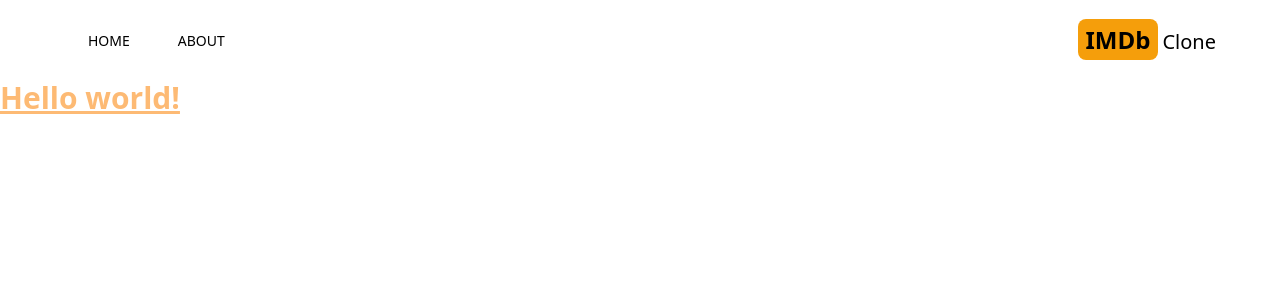
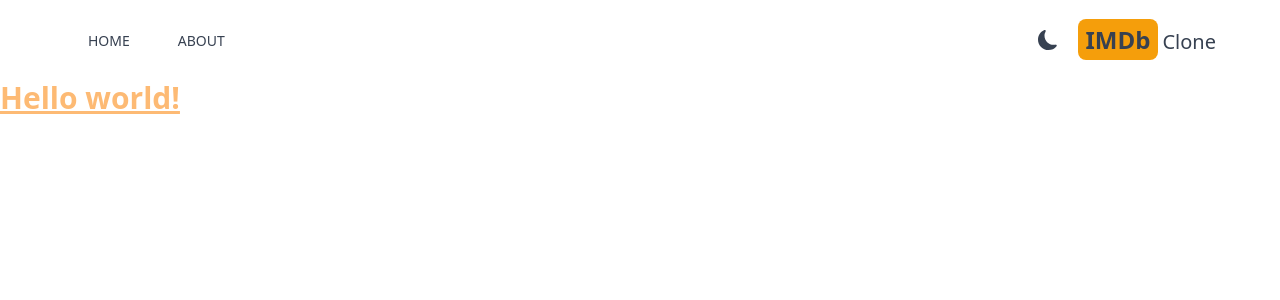
Before and after one commit to denizayjs/nextjs-imdb-clone, a Next.js app: page / in a window 1280 px wide. Shown: the top 300 px of the page. Built offline with nearby package versions, Linux system fonts and the light colour scheme.

Commit message:
add dark mode

```diff
--- a/package.json
+++ b/package.json
@@ -13,6 +13,7 @@
     "eslint": "8.33.0",
     "eslint-config-next": "13.1.6",
     "next": "13.1.6",
+    "next-themes": "^0.2.1",
     "react": "18.2.0",
     "react-dom": "18.2.0",
     "react-icons": "^4.7.1"
--- /dev/null
+++ b/src/app/Providers.jsx
@@ -0,0 +1,21 @@
+"use client";
+
+import { ThemeProvider } from "next-themes";
+import React from "react";
+
+export default function Providers({ children }) {
+  return (
+    <ThemeProvider enableSystem={true} attribute="class">
+      <div
+        className="dark:bg-gray-700
+       dark:text-gray-200
+        text-gray-700
+        transition-colors
+        duration-300
+        min-h-screen select-none"
+      >
+        {children}
+      </div>
+    </ThemeProvider>
+  );
+}
--- a/src/app/layout.js
+++ b/src/app/layout.js
@@ -1,16 +1,19 @@
 import "./globals.css";
 import Header from "@/components/Header";
+import Providers from "./Providers";
 export default function RootLayout({ children }) {
   return (
     <html lang="en">
       <body>
-        {/* Header */}
-        <Header />
-        {/* Navbar */}
+        <Providers>
+          {/* Header */}
+          <Header />
+          {/* Navbar */}
 
-        {/* SearchBox */}
+          {/* SearchBox */}
 
-        {children}
+          {children}
+        </Providers>
       </body>
     </html>
   );
--- /dev/null
+++ b/src/components/DarkModeSwitch.jsx
@@ -0,0 +1,36 @@
+"use client";
+import React, { useEffect, useState } from "react";
+import { MdLightMode } from "react-icons/md";
+import { BsFillMoonFill } from "react-icons/bs";
+import { useTheme } from "next-themes";
+
+export default function DarkModeSwitch() {
+  const { systemTheme, theme, setTheme } = useTheme();
+  const currentTheme = theme === "system" ? systemTheme : theme;
+  const [mounted, setMounted] = useState(false);
+
+  useEffect(() => {
+    setMounted(true);
+  }, []);
+
+  return (
+    <>
+      {mounted &&
+        (currentTheme === "dark" ? (
+          <MdLightMode
+            className="text-xl cursor-pointer hover:text-amber-500"
+            onClick={() => {
+              setTheme("light");
+            }}
+          />
+        ) : (
+          <BsFillMoonFill
+            className="text-xl cursor-pointer hover:text-amber-500"
+            onClick={() => {
+              setTheme("dark");
+            }}
+          />
+        ))}
+    </>
+  );
+}
--- a/src/components/Header.jsx
+++ b/src/components/Header.jsx
@@ -3,6 +3,7 @@
 import { AiFillHome } from "react-icons/ai";
 import { BsInfoCircleFill } from "react-icons/bs";
 import Link from "next/link";
+import DarkModeSwitch from "./DarkModeSwitch";
 export default function Header() {
   return (
     <div className="flex justify-between mx-2 max-w-6xl items-center sm:mx-auto  py-6">
@@ -10,7 +11,8 @@
         <MenuItem title="HOME" address="/" Icon={AiFillHome} />
         <MenuItem title="ABOUT" address="/about" Icon={BsInfoCircleFill} />
       </div>
-      <div className="">
+      <div className="flex items-center space-x-5">
+        <DarkModeSwitch />
         <Link href="/">
           <h2 className="text-2xl">
             <span className="font-bold bg-amber-500 py-1 px-2 rounded-lg mr-1">
--- a/tailwind.config.js
+++ b/tailwind.config.js
@@ -8,4 +8,5 @@
     extend: {},
   },
   plugins: [],
+  darkMode: "class",
 };
```
Also changed, not shown: 1 other file (tests, documents, lock files or other folders).
